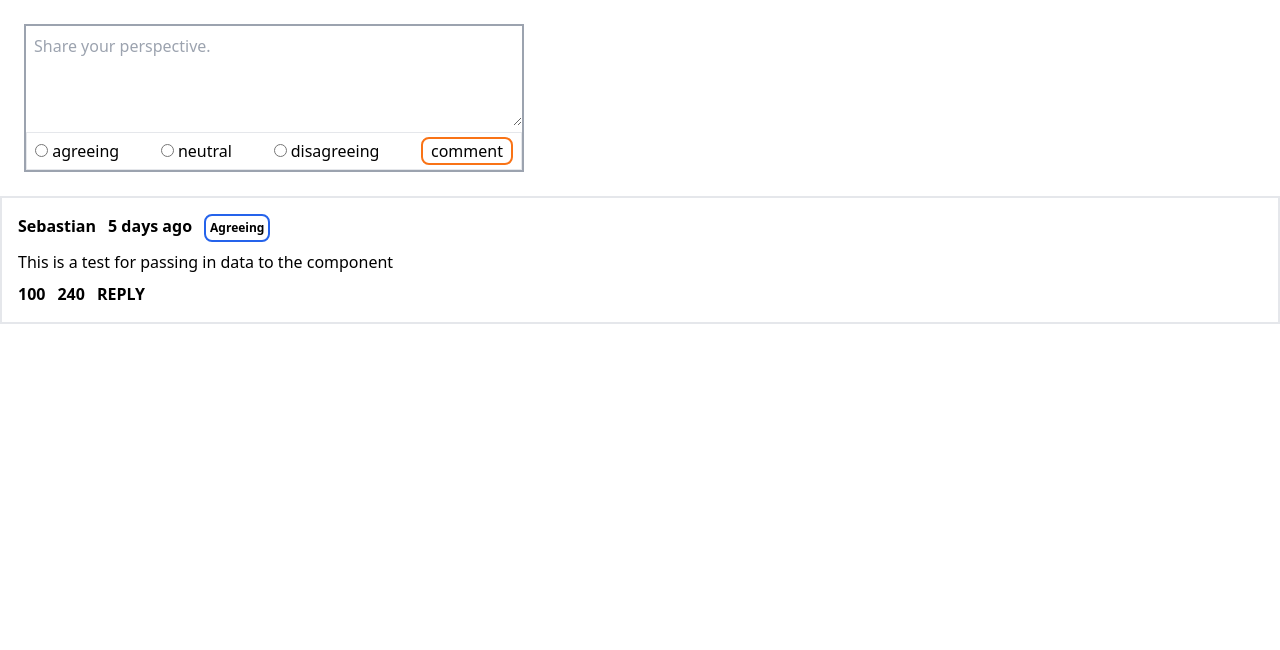
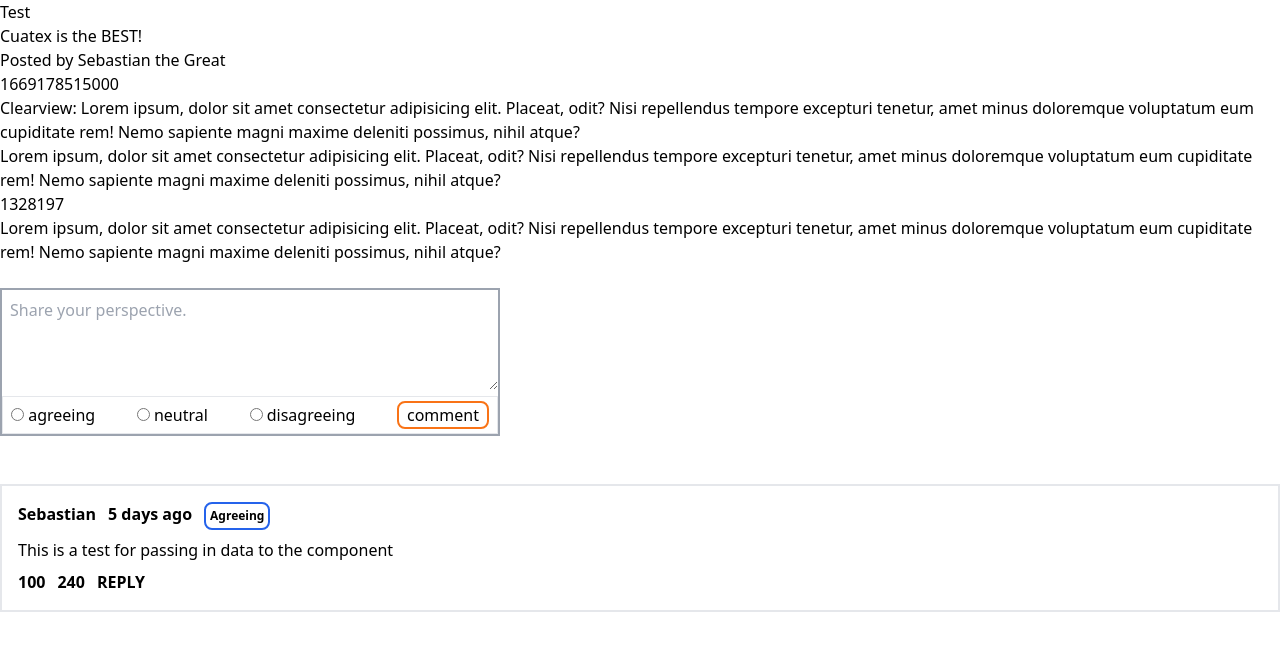
Before and after one commit to sebastianqmorales/CMVP-UI, a SvelteKit app in the folder frontend/: page /post in a window 1280 px wide. Shown: the top 650 px of the page. Built offline with nearby package versions, Linux system fonts and the light colour scheme.

Commit message:
posting comments to server

```diff
--- a/frontend/src/routes/+page.svelte
+++ b/frontend/src/routes/+page.svelte
@@ -1 +1,5 @@
-<h1>Home Page</h1>
+<script></script>
+
+<h2>Home Page</h2>
+
+<strong>Test</strong>
--- /dev/null
+++ b/frontend/src/routes/post/+page.server.js
@@ -0,0 +1,27 @@
+/** @type {import('./$types').Actions} */
+export const actions = {
+	default: async (e) => {
+		// Get form data and post it to the server
+		fetch('http://localhost:3000/comments', {
+			// Adding method type
+			method: 'POST',
+
+			// Adding body or contents to send
+			body: JSON.stringify({
+				userName: 'foo',
+				commentType: 'disagreeing',
+				commentContent: 'a test hopefully works'
+			}),
+
+			// Adding headers to the request
+			headers: {
+				'Content-type': 'application/json; charset=UTF-8'
+			}
+		})
+			// Converting to JSON
+			.then((response) => response.json())
+
+			// Displaying results to console
+			.then((json) => console.log(json));
+	}
+};
--- a/frontend/src/routes/post/+page.svelte
+++ b/frontend/src/routes/post/+page.svelte
@@ -1,7 +1,10 @@
 <script>
 	import Comments from './comment.svelte';
 	import CommentInput from './commentInput.svelte';
+	import Post from './postContent.svelte';
 	import CommentContainer from './commentsContainer.svelte';
+
+	// import '../../app.postcss';
 
 	let userName = 'Sebastian';
 	let date = '5 days ago';
@@ -12,14 +15,13 @@
 </script>
 
 <!-- Messing around with flex, trying to center the comment input and output -->
-
-<div class="container flex flex-col justify-center">
-	<div class="commentSection p-6">
-		<CommentInput />
-	</div>
-	<div class="comments">
-		<Comments {userName} {date} {commentType} {commentContent} {upVote} {downVote} />
-	</div>
+<h1>Test</h1>
+<Post />
+<div class="commentSection py-6">
+	<CommentInput />
+</div>
+<div class="commentSection py-6">
+	<Comments {userName} {date} {commentType} {commentContent} {upVote} {downVote} />
 </div>
 
 <style>
--- a/frontend/src/routes/post/commentInput.svelte
+++ b/frontend/src/routes/post/commentInput.svelte
@@ -8,30 +8,10 @@
 
 	// Get the data from the form
 	// Post it to the server
-
-	async function onSubmit(e) {
-		const formData = new FormData(e.target);
-
-		const data = {};
-		for (let field of formData) {
-			const [key, value] = field;
-			data[key] = value;
-		}
-		console.log(data);
-		await fetch('http://localhost:3000/comments', {
-			method: 'POST',
-			body: JSON.stringify(data),
-			mode: 'no-cors'
-		});
-	}
 </script>
 
 <div class="container">
-	<form
-		on:submit|preventDefault={onSubmit}
-		method="post"
-		class="border-solid border-2 border-gray-400 "
-	>
+	<form method="post" class="border-solid border-2 border-gray-400 ">
 		<!-- <input class="border-solid border-2" placeholder="Share your perspective." type="text"/> -->
 		<textarea class="container" name="commentContent" placeholder="Share your perspective." />
 		<div
--- a/frontend/src/routes/post/postContent.svelte
+++ b/frontend/src/routes/post/postContent.svelte
@@ -0,0 +1,24 @@
+<script>
+	export let title = 'Cuatex is the BEST!';
+	export let author = 'Sebastian the Great';
+	export let date = Date.now();
+	export let content =
+		'Lorem ipsum, dolor sit amet consectetur adipisicing elit. Placeat, odit? Nisi repellendus tempore excepturi tenetur, amet minus doloremque voluptatum eum cupiditate rem! Nemo sapiente magni maxime deleniti possimus, nihil atque?';
+	export let upVotes = 1328;
+	export let downVotes = 197;
+	export let disclaimer =
+		'Lorem ipsum, dolor sit amet consectetur adipisicing elit. Placeat, odit? Nisi repellendus tempore excepturi tenetur, amet minus doloremque voluptatum eum cupiditate rem! Nemo sapiente magni maxime deleniti possimus, nihil atque?';
+	export let description =
+		'Lorem ipsum, dolor sit amet consectetur adipisicing elit. Placeat, odit? Nisi repellendus tempore excepturi tenetur, amet minus doloremque voluptatum eum cupiditate rem! Nemo sapiente magni maxime deleniti possimus, nihil atque?';
+</script>
+
+<h1>{title}</h1>
+<h6>Posted by <a href="/account">{author}</a></h6>
+<h6>{date}</h6>
+<h6>Clearview: {disclaimer}</h6>
+<p>{content}</p>
+<div class="flex">
+	<div class="votes">{upVotes}</div>
+	<div class="votes">{downVotes}</div>
+</div>
+<p>{description}</p>
```
